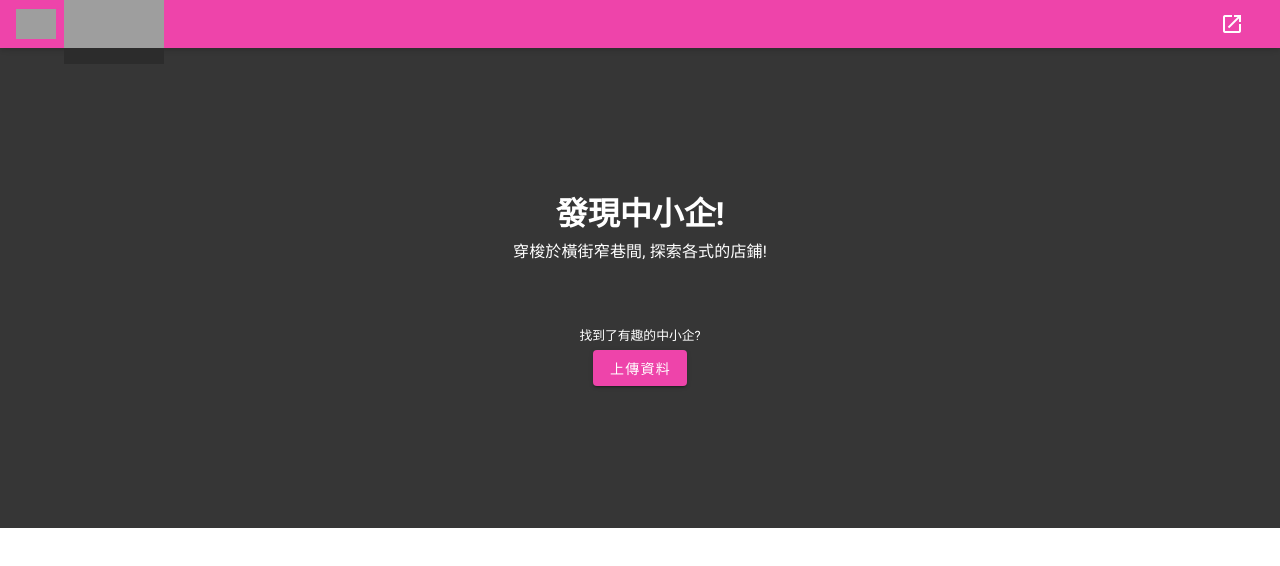
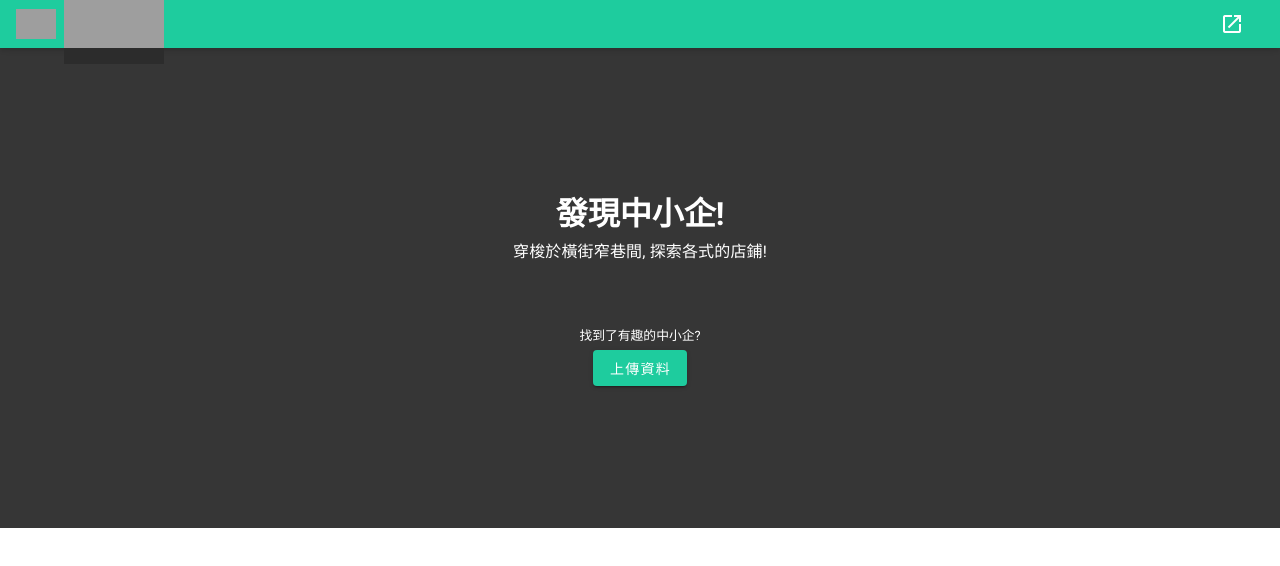
Before and after one commit to terry-cci/discover-sme-old, a Vue app: page /#/ in a window 1280 px wide. Shown: the top 566 px of the page. Built offline with nearby package versions, Linux system fonts and the light colour scheme; grey boxes are pictures that could not be loaded; a small style sheet from the web is missing.

Commit message:
adjust color

```diff
--- a/src/plugins/vuetify.js
+++ b/src/plugins/vuetify.js
@@ -11,7 +11,7 @@ export default new Vuetify({
     },
     themes: {
       light: {
-        primary: "#ee44aa",
+        primary: "#1ecc9e",
         secondary: "#424242",
         accent: "#82B1FF",
         error: "#FF5252",
```
